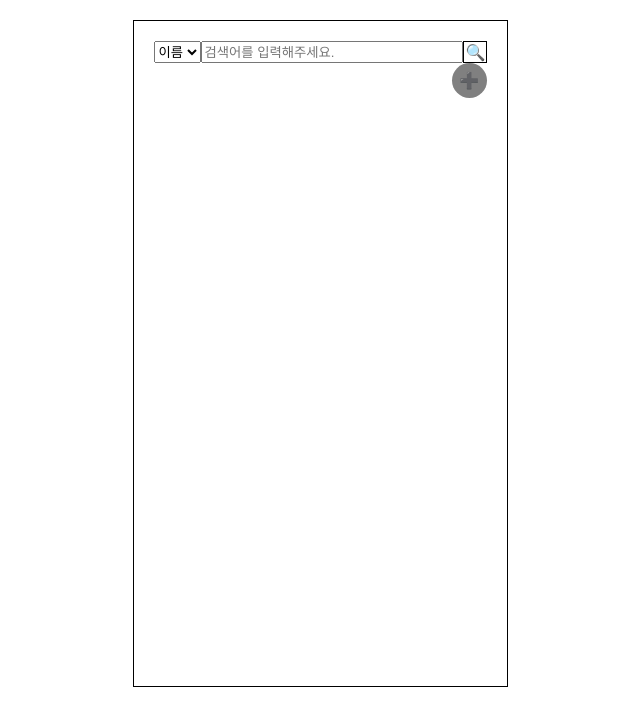
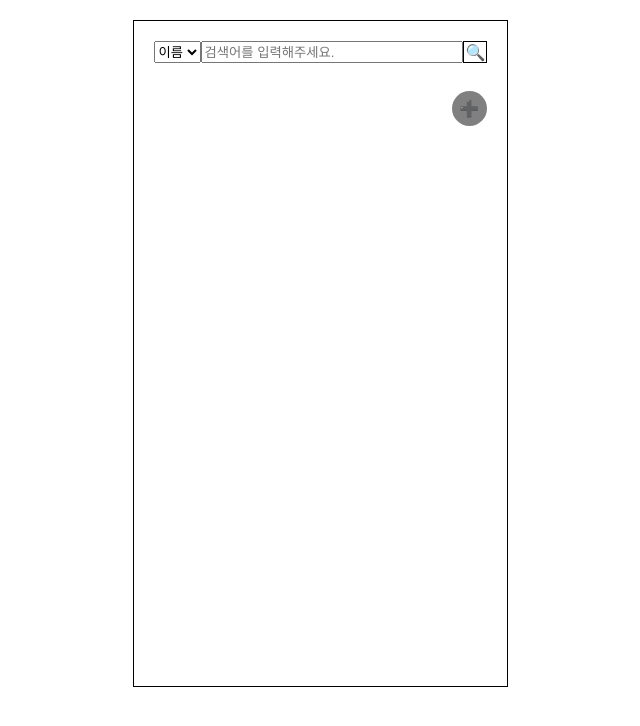
Before and after one commit to WPO-Team-01/wanted-codestates-project-1-8, a React (Create React App) app: page /#/ in a window 1280 px wide. Shown: the top 726 px of the page, without its empty margins (320-960 px from the left). Built offline with nearby package versions, Linux system fonts and the light colour scheme.

Commit message:
fix getDataBtn

```diff
--- a/src/pages/MainPage/MainPage.js
+++ b/src/pages/MainPage/MainPage.js
@@ -46,6 +46,7 @@ const ShowDataListButton = styled.div`
   position: sticky;
   float: right;
 
+  top: 50px;
   bottom: 0;
   width: 35px;
   height: 35px;
```
